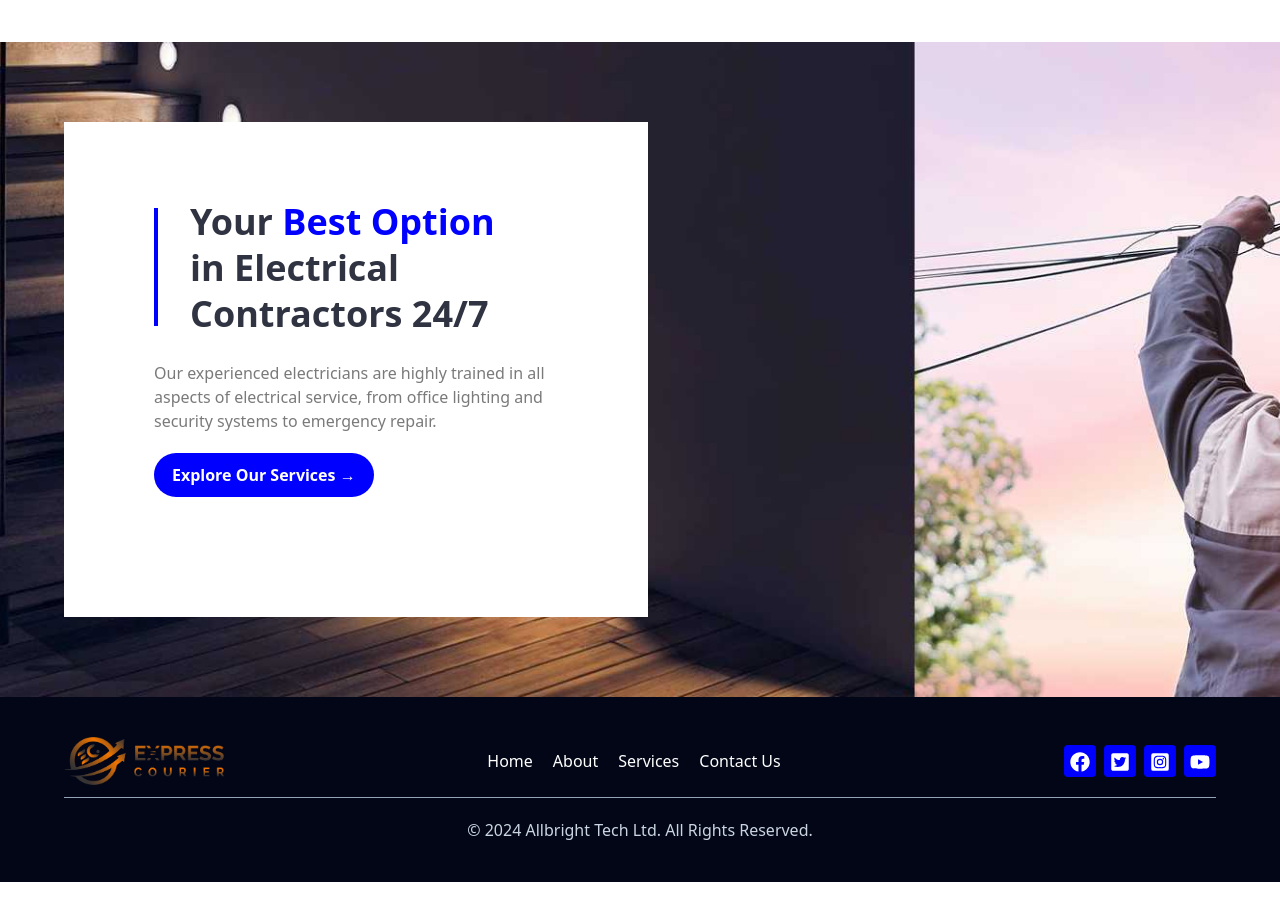
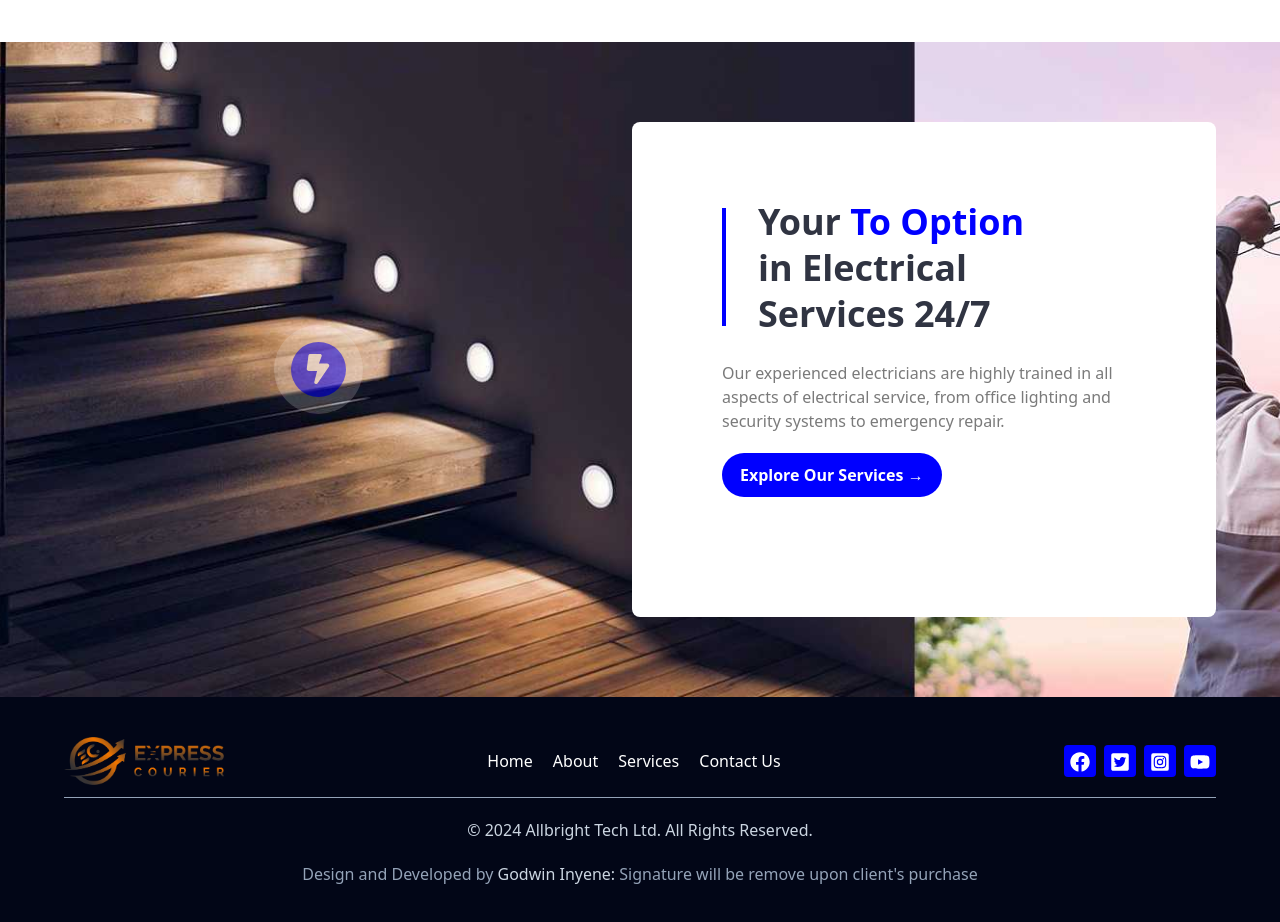
Before and after one commit to godwininyene/allbrighttech, a React (Vite) app: page / in a window 1280 px wide. Shown: the part 7960-8882 px from the top of the page. Before the commit the page ends 8842 px from the top, so only its background shows below. Built offline with nearby package versions, Linux system fonts and the light colour scheme.

Commit message:
WIP: Make contact us section responsive.

```diff
--- a/src/components/Footer.jsx
+++ b/src/components/Footer.jsx
@@ -66,6 +66,7 @@ const Footer = () => {
             </div>
 
             <p className="text-center text-slate-300 text-sm lg:text-base mt-5">&copy; {year} Allbright Tech Ltd. All Rights Reserved.</p>
+            <p className="text-center text-slate-400 text-sm lg:text-base mt-5">Design and Developed by <span className='text-slate-300'>Godwin Inyene: </span>Signature will be remove upon client's purchase</p>
         </div>
 </footer>
   )
--- a/src/pages/Home.jsx
+++ b/src/pages/Home.jsx
@@ -11,6 +11,7 @@ import users2 from '../assets/images/banner_bg.jpg'
 import users3 from '../assets/images/investor-1.jpg'
 import contact_bg from '../assets/images/contact_bg.jpg'
 import { GrStatusGood } from "react-icons/gr";
+import { FaBoltLightning } from "react-icons/fa6";
 import CountUp from 'react-countup';
 import ScrollTrigger from 'react-scroll-trigger';
 const Home = ({banner}) => {
@@ -362,7 +363,7 @@ const Home = ({banner}) => {
             </div>
 
             <div className='mb-12 max-w-2xl mx-auto lg:max-w-none'data-aos="fade-up" data-aos-delay="300"  data-aos-duration="500" >
-              <h1 className='heading-primary text-5xl leading-[70px] font-semibold text-[rgb(40,44,49)]'>High Quality Projects Experts</h1>
+              <h1 className='heading-primary ext-[37px] lg:text-[50px] leading-[51.8px] lg:leading-[70px] font-semibold text-[rgb(40,44,49)]'>High Quality Projects Experts</h1>
             </div>
           </div>
 
@@ -717,19 +718,28 @@ const Home = ({banner}) => {
       {/* Section Contact Us Start */}
       <section className='py-12 lg:py-20 bg-cover px-7 lg:px-0 bg-center' style={{backgroundImage:`url(${contact_bg})`}}>
         <div className="max-w-6xl mx-auto">
-          <div className='flex'>
-            <div className='bg-red-700 grow-[2] mr-3 hidden'>some text</div>
-            <div className=' bg-white max-w-[584px]  pt-[77px] pr-[100px] pb-[120px] pl-[90px]'>
-              <h4 className='contact-title text-4xl leading-[46px] pl-9 mb-6 font-bold text-[#303442] relative'>
-                Your <span className='text-primary'>Best Option</span> <br />
-                in Electrical <br />Contractors 24/7
+          <div className="flex  gap-x-12 flex-col lg:flex-row items-center">
+
+            <div className='order-1 lg:order-none grow-[2] mr-3 flex items-center justify-center'>
+              <div className='h-[89px] w-[89px] rounded-full bg-white bg-opacity-35 animate-pulse flex items-center justify-center'>
+                <a href="" className=' h-[55px] w-[55px] rounded-full text-white relative text-xl flex justify-center items-center bg-primary'>
+                  <FaBoltLightning className='text-3xl'/>
+                </a>
+              </div>
+
+            </div>
+
+            <div className='mb-10 lg:mb-0 bg-white max-w-[584px] pt-6 lg:pt-[77px] pr-8 lg:pr-[100px] pb-12 lg:pb-[120px] pl-7 lg:pl-[90px] rounded-lg w-full lg:w-auto'>
+              <h4 className='contact-title text-2xl  lg:text-4xl leading-7 lg:leading-[46px] pl-9 mb-6 font-bold text-[#303442] relative'>
+                Your <span className='text-primary'>To Option</span> <br />
+                in Electrical <br />Services 24/7
               </h4>
               <p className='text-my-grey-light'>
                 Our experienced electricians are highly trained in all aspects of electrical service,
                 from office lighting and security systems to emergency repair.
               </p>
               <div className='mt-5'>
-                <Link to="services" className='inline-block text-white bg-primary rounded-full font-semibold px-4  py-2 transition-all duration-300 ease-in border-2 border-transparent hover:border-primary hover:bg-transparent hover:text-gold'>
+                <Link to="services" className='inline-block text-white bg-primary rounded-full font-semibold px-4  py-2 transition-all duration-300 ease-in border-2 border-transparent hover:border-primary hover:bg-transparent hover:text-primary'>
                   Explore Our Services &rarr;
                 </Link>
               </div>
```
